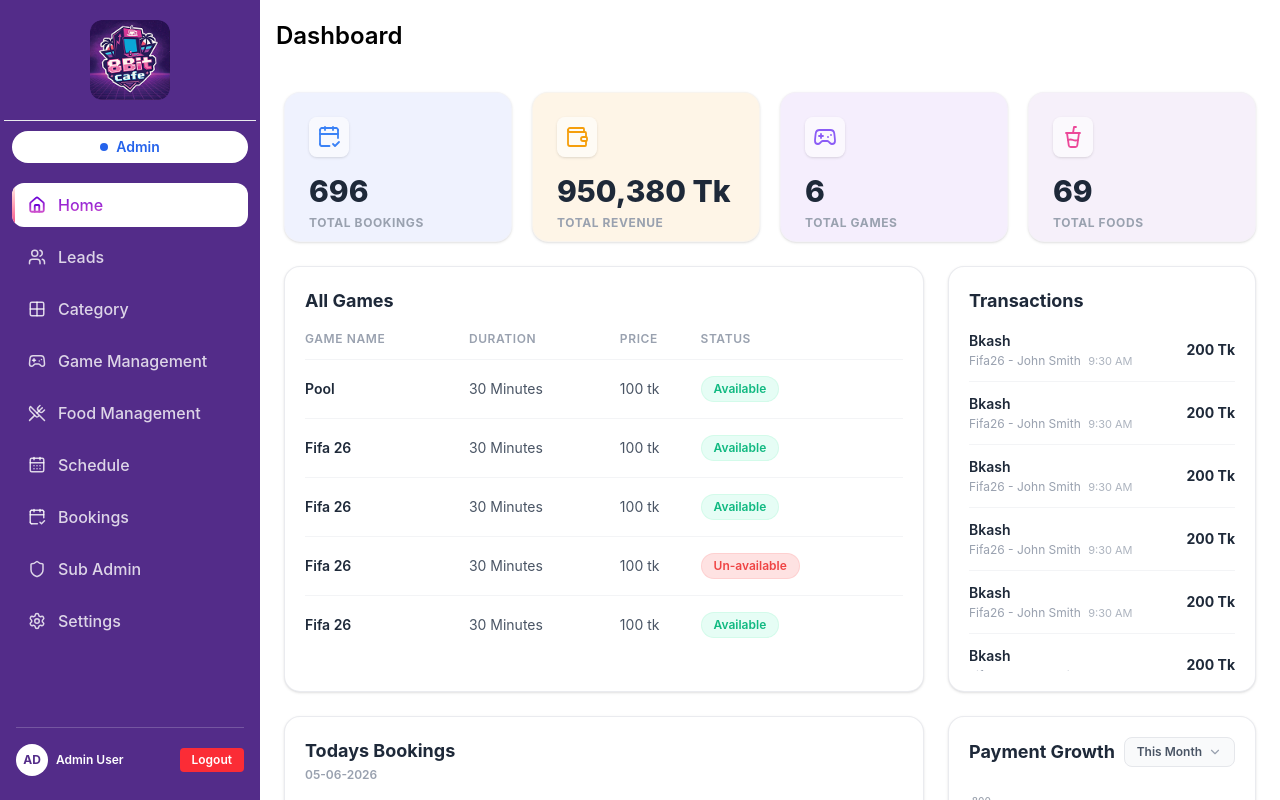
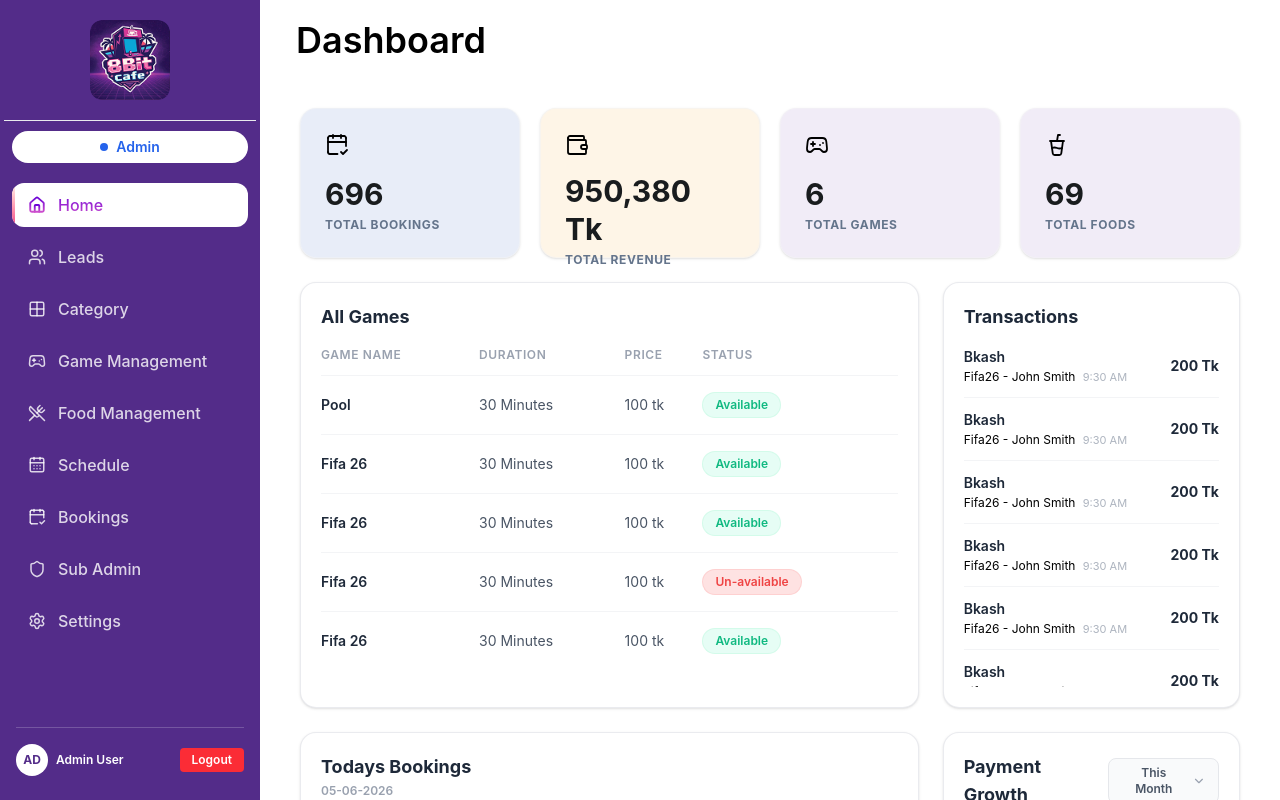
Before and after one commit to Saif-Uddin0/8bit-cafe-dashboard, a React (Vite) app: page / in a window 1280 px wide. Built offline with nearby package versions, Linux system fonts and the light colour scheme.

Commit message:
improve the payment growth chart

```diff
--- a/src/components/global/Navbar.jsx
+++ b/src/components/global/Navbar.jsx
@@ -28,7 +28,7 @@ const Navbar = ({ setSidebarOpen }) => {
     <header className="py-5  bg-[#FFFFFF] flex items-center justify-between px-4">
 
       {/* Left */}
-      <div className="flex items-center gap-4">
+      <div className="flex items-center gap-4 px-2 md:px-5">
 
         {/* mobile Sidebar */}
         <button
@@ -39,7 +39,7 @@ const Navbar = ({ setSidebarOpen }) => {
         </button>
 
         {/* Page Title */}
-        <h1 className="text-lg md:text-2xl font-semibold text-black">
+        <h1 className="text-lg md:text-4xl font-semibold text-black">
           {title}
         </h1>
 
--- a/src/components/home/PaymentGrowthChart.jsx
+++ b/src/components/home/PaymentGrowthChart.jsx
@@ -13,11 +13,11 @@ import { ChevronDown } from "lucide-react";
 // Mock datasets for the periods
 const dataSets = {
   thisMonth: [
-    { name: "Jan", growth: 380 },
+    { name: "Jan", growth: 390 },
     { name: "mar", growth: 420 },
-    { name: "may", growth: 520 },
-    { name: "jul", growth: 510 },
-    { name: "aug", growth: 540 },
+    { name: "may", growth: 530 },
+    { name: "jul", growth: 530 },
+    { name: "aug", growth: 550 },
     { name: "oct", growth: 630 },
     { name: "dec", growth: 660 },
   ],
@@ -85,25 +85,22 @@ const PaymentGrowthChart = () => {
             <div className="absolute right-0 mt-1.5 w-32 bg-white border border-gray-150 rounded-xl shadow-lg z-20 py-1">
               <button
                 onClick={() => handlePeriodChange("thisMonth")}
-                className={`w-full text-left px-3 py-2 text-xs font-medium hover:bg-gray-50 transition-colors ${
-                  period === "thisMonth" ? "text-[#532C89] font-bold" : "text-gray-600"
-                }`}
+                className={`w-full text-left px-3 py-2 text-xs font-medium hover:bg-gray-50 transition-colors ${period === "thisMonth" ? "text-[#532C89] font-bold" : "text-gray-600"
+                  }`}
               >
                 This Month
               </button>
               <button
                 onClick={() => handlePeriodChange("lastMonth")}
-                className={`w-full text-left px-3 py-2 text-xs font-medium hover:bg-gray-50 transition-colors ${
-                  period === "lastMonth" ? "text-[#532C89] font-bold" : "text-gray-600"
-                }`}
+                className={`w-full text-left px-3 py-2 text-xs font-medium hover:bg-gray-50 transition-colors ${period === "lastMonth" ? "text-[#532C89] font-bold" : "text-gray-600"
+                  }`}
               >
                 Last Month
               </button>
               <button
                 onClick={() => handlePeriodChange("thisYear")}
-                className={`w-full text-left px-3 py-2 text-xs font-medium hover:bg-gray-50 transition-colors ${
-                  period === "thisYear" ? "text-[#532C89] font-bold" : "text-gray-600"
-                }`}
+                className={`w-full text-left px-3 py-2 text-xs font-medium hover:bg-gray-50 transition-colors ${period === "thisYear" ? "text-[#532C89] font-bold" : "text-gray-600"
+                  }`}
               >
                 This Year
               </button>
@@ -121,11 +118,11 @@ const PaymentGrowthChart = () => {
           >
             <defs>
               <linearGradient id="colorGrowth" x1="0" y1="0" x2="0" y2="1">
-                <stop offset="5%" stopColor="#10B981" stopOpacity={0.2} />
-                <stop offset="95%" stopColor="#10B981" stopOpacity={0} />
+                <stop offset="0%" stopColor="#25CD25" stopOpacity={0.4} />
+                <stop offset="100%" stopColor="#25CD25" stopOpacity={0} />
               </linearGradient>
             </defs>
-            <CartesianGrid strokeDasharray="3 3" vertical={false} stroke="#F3F4F6" />
+            <CartesianGrid stroke="#EBEFF3" strokeWidth={0.5} strokeDasharray="0" />
             <XAxis
               dataKey="name"
               axisLine={false}
@@ -153,12 +150,11 @@ const PaymentGrowthChart = () => {
               itemStyle={{ color: "#10B981", fontWeight: 600 }}
             />
             <Area
-              type="monotone"
+              type="linear"
               dataKey="growth"
-              stroke="#10B981"
-              strokeWidth={2}
-              strokeDasharray="4 4"
-              fillOpacity={1}
+              stroke="#25CD25"
+              strokeWidth={1.07}
+              strokeDasharray="3 3"
               fill="url(#colorGrowth)"
             />
           </AreaChart>
--- a/src/components/home/StatCards.jsx
+++ b/src/components/home/StatCards.jsx
@@ -7,29 +7,29 @@ const StatCards = () => {
       title: "TOTAL BOOKINGS",
       value: "696",
       icon: CalendarCheck2,
-      bgColor: "bg-[#EFF2FE]",
-      iconColor: "text-[#3B82F6]",
+      bgColor: "bg-[#234EB71A]",
+      iconColor: "text-[#000000]",
     },
     {
       title: "TOTAL REVENUE",
       value: "950,380 Tk",
       icon: Wallet,
       bgColor: "bg-[#FEF5E7]",
-      iconColor: "text-[#F59E0B]",
+      iconColor: "text-[#000000]",
     },
     {
       title: "TOTAL GAMES",
       value: "6",
       icon: Gamepad2,
-      bgColor: "bg-[#F5EEFD]",
-      iconColor: "text-[#8B5CF6]",
+      bgColor: "bg-[#7744B31A]",
+      iconColor: "text-[#000000]",
     },
     {
       title: "TOTAL FOODS",
       value: "69",
       icon: CupSoda,
-      bgColor: "bg-[#F6F0FA]",
-      iconColor: "text-[#EC4899]",
+      bgColor: "bg-[#7744B31A]",
+      iconColor: "text-[#000000]",
     },
   ];
 
@@ -43,15 +43,15 @@ const StatCards = () => {
             className={`p-6 rounded-2xl flex flex-col justify-between h-[150px] shadow-sm border border-gray-100/50 ${stat.bgColor} transition-all duration-300 hover:scale-[1.02]`}
           >
             <div className="flex items-center justify-between">
-              <span className={`p-2 rounded-lg bg-white/60 ${stat.iconColor} shadow-sm`}>
+              <span className={`${stat.iconColor}`}>
                 <IconComponent size={24} strokeWidth={1.8} />
               </span>
             </div>
             <div className="mt-4">
-              <h3 className="text-2xl md:text-3xl font-extrabold text-gray-800 leading-tight">
+              <h3 className="text-2xl md:text-3xl font-bold text-[#191C1E] leading-tight">
                 {stat.value}
               </h3>
-              <p className="text-[10px] md:text-xs font-bold text-gray-400 tracking-wider mt-1 uppercase">
+              <p className="text-[10px] md:text-xs font-bold text-[#64748B] tracking-wider mt-1 uppercase">
                 {stat.title}
               </p>
             </div>
--- a/src/components/home/TransactionsList.jsx
+++ b/src/components/home/TransactionsList.jsx
@@ -18,10 +18,10 @@ const TransactionsList = () => {
         {transactions.map((tx, index) => (
           <div key={index} className="flex justify-between items-center py-3 first:pt-0 last:pb-0 hover:bg-gray-50/30 transition-colors">
             <div className="flex flex-col">
-              <span className="text-sm font-semibold text-gray-800">
+              <span className="text-sm md:text-md font-semibold text-gray-800">
                 {tx.method}
               </span>
-              <span className="text-xs text-gray-400 mt-0.5">
+              <span className="text-xs text-black mt-0.5">
                 {tx.detail} <span className="ml-1 text-[11px] text-gray-400/80">{tx.time}</span>
               </span>
             </div>
--- a/src/index.css
+++ b/src/index.css
@@ -8,3 +8,23 @@
   -webkit-text-fill-color: transparent;
   background-clip: text;
 }
+
+/* Hide scrollbar utility */
+.no-scrollbar::-webkit-scrollbar {
+  display: none;
+}
+.no-scrollbar {
+  -ms-overflow-style: none; /* IE and Edge */
+  scrollbar-width: none; /* Firefox */
+}
+
+/* Hide scrollbar on medium devices and up */
+@media (min-width: 768px) {
+  .md\:no-scrollbar::-webkit-scrollbar {
+    display: none;
+  }
+  .md\:no-scrollbar {
+    -ms-overflow-style: none; /* IE and Edge */
+    scrollbar-width: none; /* Firefox */
+  }
+}
--- a/src/layout/Root.jsx
+++ b/src/layout/Root.jsx
@@ -39,7 +39,7 @@ const Root = () => {
         <Navbar setSidebarOpen={setSidebarOpen} />
 
         {/* Page Content */}
-        <main className="flex-1 overflow-y-auto px-6 py-5 bg-white text-black">
+        <main className="flex-1 overflow-y-auto md:no-scrollbar px-6 py-5 bg-white text-black">
           <Outlet />
         </main>
 
--- a/src/pages/dashboard/Home.jsx
+++ b/src/pages/dashboard/Home.jsx
@@ -7,7 +7,7 @@ import PaymentGrowthChart from "../../components/home/PaymentGrowthChart";
 
 const Home = () => {
   return (
-    <div className="space-y-6 max-w-[1600px] mx-auto pb-8">
+    <div className="space-y-6 max-w-[1600px] mx-auto px-2 md:px-4 mt-2 pb-8">
       {/* Row 1: Stat Cards */}
       <div>
         <StatCards />
```
